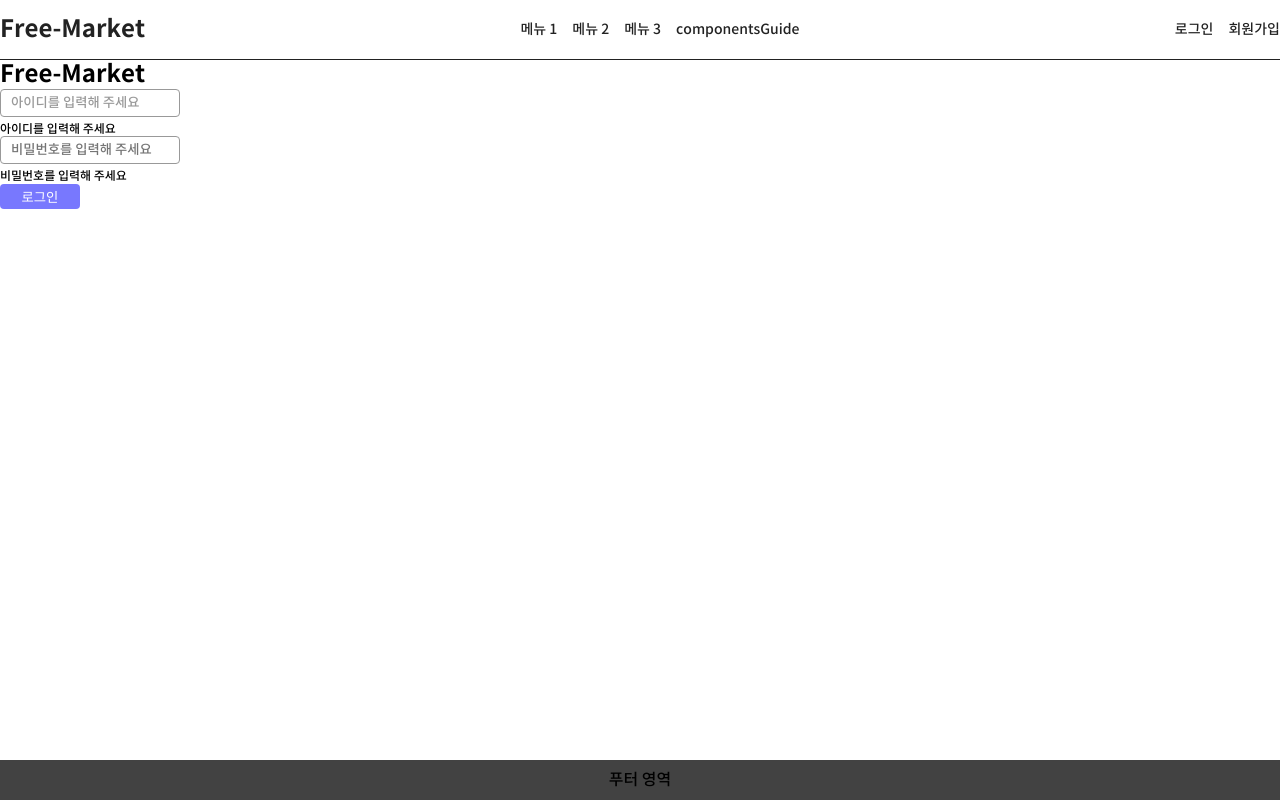
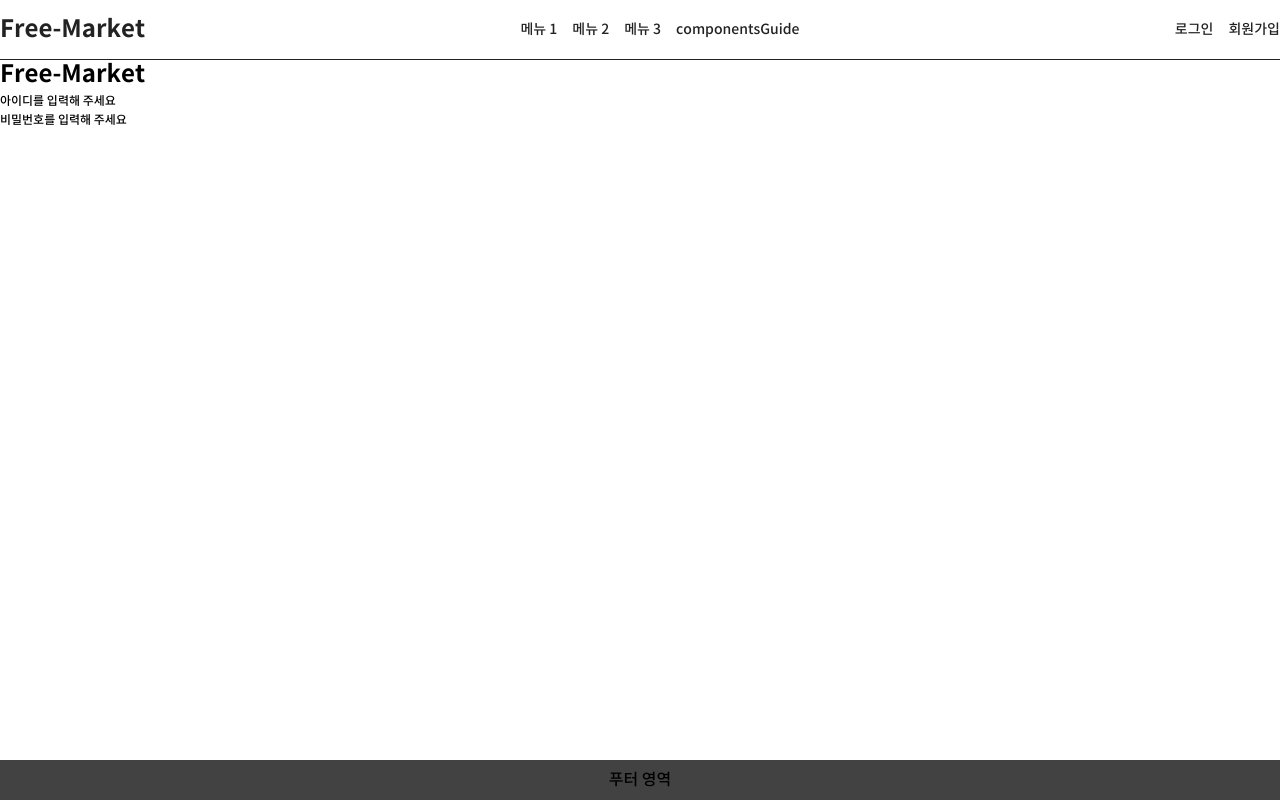
Before and after one commit to seohyun8592/free_market, a Next.js app: page /login in a window 1280 px wide. Built offline with nearby package versions, Linux system fonts and the light colour scheme.

Commit message:
test33333

```diff
--- a/src/app/login/page.tsx
+++ b/src/app/login/page.tsx
@@ -1,54 +1,54 @@
 "use client"
 
-import React, { useState } from "react"
+import React from "react"
 
-import fetchTestData from "@/api/login"
-import BaseButton from "@/components/base/Button/Button"
-import BaseInput from "@/components/base/Form/Input"
+// import fetchTestData from "@/api/login"
+// import BaseButton from "@/components/base/Button/Button"
+// import BaseInput from "@/components/base/Form/Input"
 
 export default function Login() {
-  const [userName, setUserName] = useState("")
-  const [password, setPassword] = useState("")
+  // const [userName, setUserName] = useState("")
+  // const [password, setPassword] = useState("")
 
-  const handleUserNameChange = (e) => {
-    setUserName(e.target.value)
-  }
+  // const handleUserNameChange = (e) => {
+  //   setUserName(e.target.value)
+  // }
 
-  const handlePasswordChange = (e) => {
-    setPassword(e.target.value)
-  }
-  const handleSubmit = async () => {
-    const params = {
-      memberId: userName,
-      password,
-    }
-    try {
-      await fetchTestData(params)
-    } catch (error) {
-      console.log(error)
-    }
-  }
+  // const handlePasswordChange = (e) => {
+  //   setPassword(e.target.value)
+  // }
+  // const handleSubmit = async () => {
+  //   const params = {
+  //     memberId: userName,
+  //     password,
+  //   }
+  //   try {
+  //     await fetchTestData(params)
+  //   } catch (error) {
+  //     console.log(error)
+  //   }
+  // }
   return (
     <>
       <h2 className="title">Free-Market</h2>
       <div className="input__box">
-        <BaseInput
+        {/* <BaseInput
           onChange={handleUserNameChange}
           placeholder="아이디를 입력해 주세요"
           value={userName}
-        />
+        /> */}
         <p className="login__desc">아이디를 입력해 주세요</p>
       </div>
       <div className="input__box">
-        <BaseInput
+        {/* <BaseInput
           onChange={handlePasswordChange}
           placeholder="비밀번호를 입력해 주세요"
           type="password"
           value={password}
-        />
+        /> */}
         <p className="login__desc">비밀번호를 입력해 주세요</p>
       </div>
-      <BaseButton
+      {/* <BaseButton
         buttonProps={{
           theme: "PRIMARY",
           size: "LARGE",
@@ -56,7 +56,7 @@ export default function Login() {
         onClick={handleSubmit}
       >
         로그인
-      </BaseButton>
+      </BaseButton> */}
     </>
   )
 }
```
